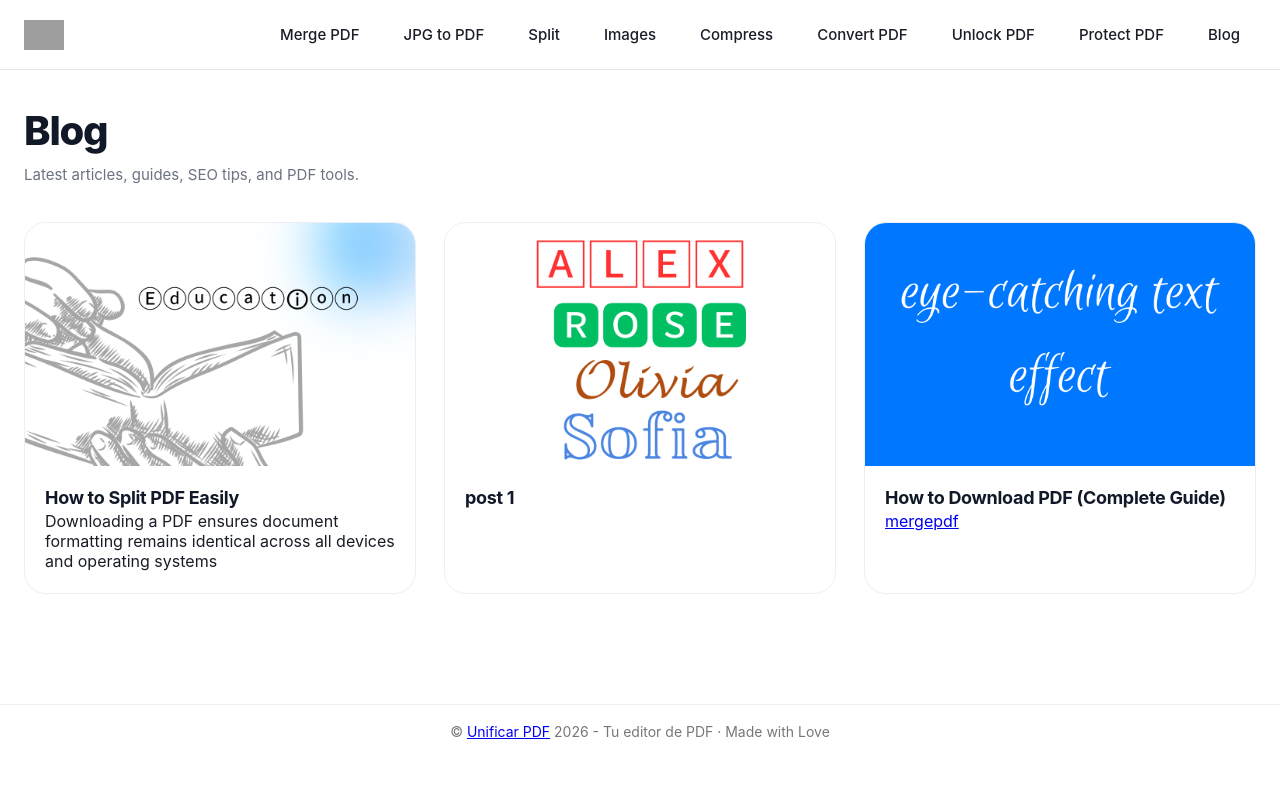
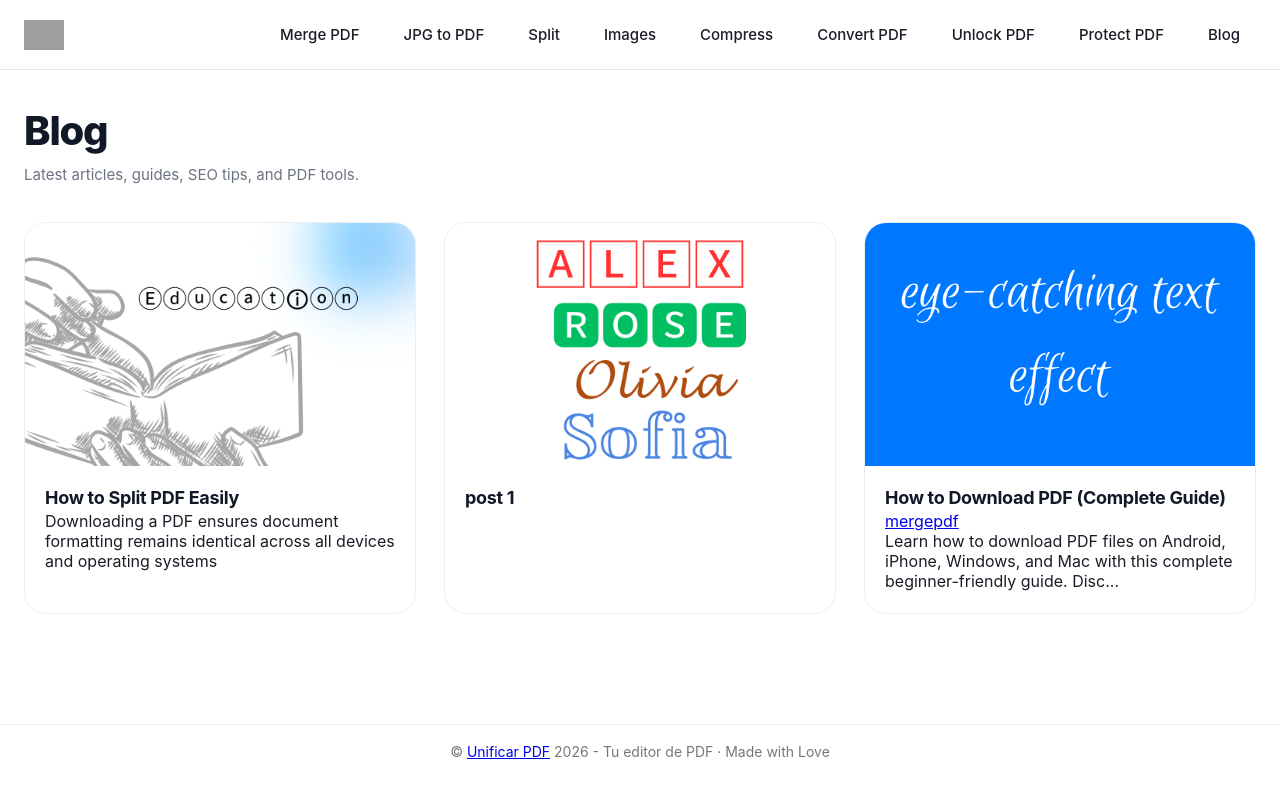
Before and after one commit to rforrupesh/pdf, a Jekyll site: the page built from blog/index.html, in a window 1280 px wide. Shown: the top 798 px of the page. Built offline with Jekyll 4.4.1, drawn with Linux system fonts in a browser that asks for light colours; grey boxes are pictures that could not be loaded.

Commit message:
Update 2026-04-28-how-to-download-pdf.md

```diff
--- a/_posts/2026-04-28-how-to-download-pdf.md
+++ b/_posts/2026-04-28-how-to-download-pdf.md
@@ -2,6 +2,7 @@
 layout: post
 title: "How to Download PDF (Complete Guide)"
 thumbnail: /assets/img/Fancy-Text-Style.png
+description: "Learn how to download PDF files on Android, iPhone, Windows, and Mac with this complete beginner-friendly guide. Discover step-by-step methods to save PDFs from websites, Google Drive, WhatsApp, Telegram, and email attachments. Also learn how to fix PDF download problems, open downloaded files, stay safe from harmful PDFs, and manage PDF documents easily on any device."
 category: mergepdf
 ---
 
```
